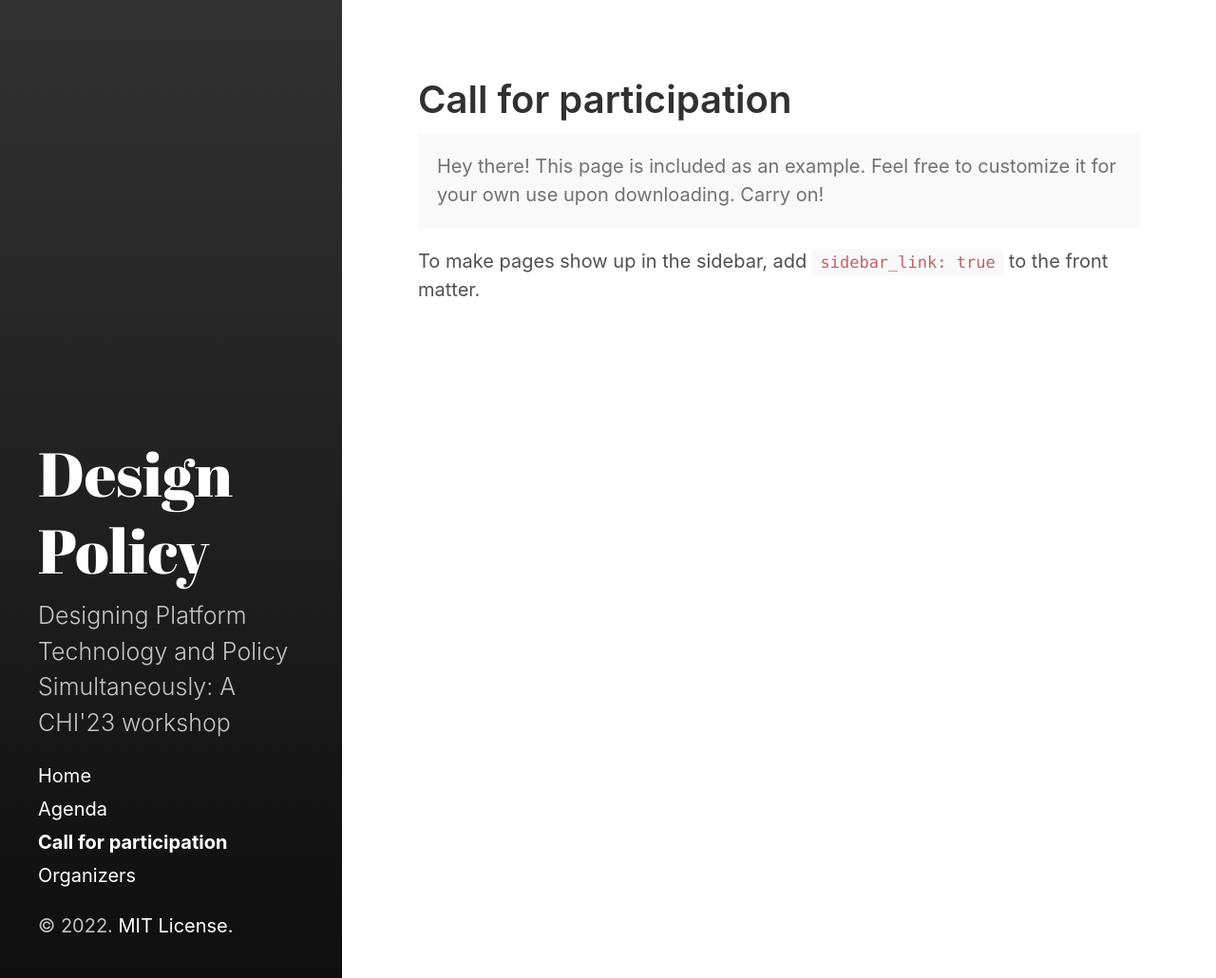
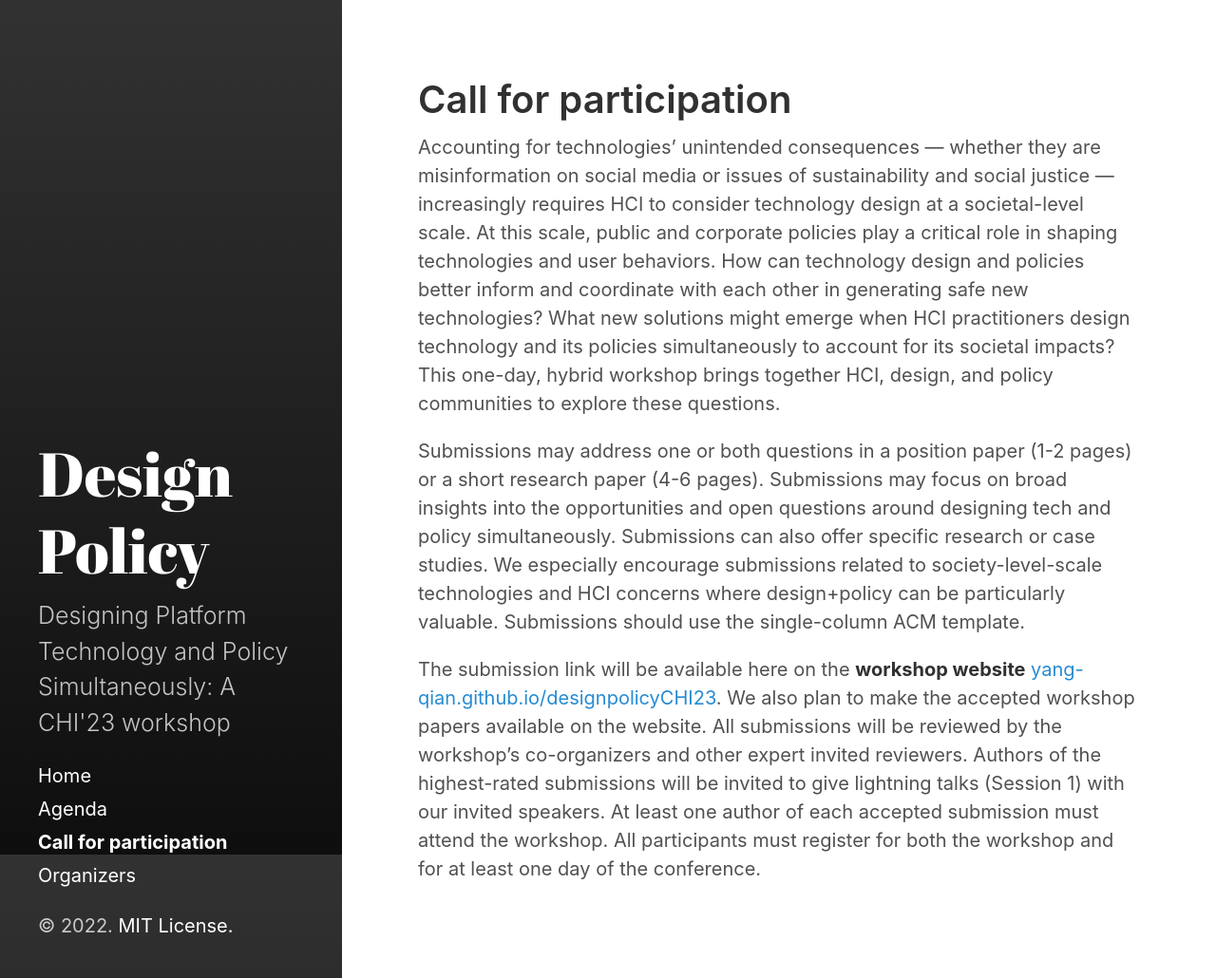
Before and after one commit to yang-qian/designpolicyCHI23, a Jekyll site: the page built from Call for participation.md, in a window 1280 px wide and 1030 px high. Shown: the whole window at 95% size. Built offline with Jekyll 4.4.1, drawn with Linux system fonts in a browser that asks for light colours.

Commit message:
Update Call for participation.md

```diff
--- a/Call for participation.md
+++ b/Call for participation.md
@@ -4,10 +4,16 @@ title: Call for participation
 sidebar_link: true
 ---
 
-<p class="message">
-  Hey there! This page is included as an example. Feel free to customize it
-  for your own use upon downloading. Carry on!
-</p>
+Accounting for technologies' unintended consequences — whether they are misinformation on social media or issues of sustainability and social justice — increasingly requires HCI to consider technology design at a societal-level scale. At this scale, public and corporate policies play a critical role in shaping technologies and user behaviors.
+How can technology design and policies better inform and coordinate with each other in generating safe new technologies?
+What new solutions might emerge when HCI practitioners design technology and its policies simultaneously to account for its societal impacts?
+This one-day, hybrid workshop brings together HCI, design, and policy communities to explore these questions.
 
-To make pages show up in the sidebar, add `sidebar_link: true` to the front
-matter.
+Submissions may address one or both questions in a position paper (1-2 pages) or a short research paper (4-6 pages).
+Submissions may focus on broad insights into the opportunities and open questions around designing tech and policy simultaneously.
+Submissions can also offer specific research or case studies.
+We especially encourage submissions related to society-level-scale technologies and HCI concerns where design+policy can be particularly valuable.
+Submissions should use the single-column ACM template.
+
+The submission link will be available here on the **workshop website** [yang-qian.github.io/designpolicyCHI23](http://yang-qian.github.io/designpolicyCHI23). We also plan to make the accepted workshop papers available on the website.
+All submissions will be reviewed by the workshop’s co-organizers and other expert invited reviewers. Authors of the highest-rated submissions will be invited to give lightning talks (Session 1) with our invited speakers. At least one author of each accepted submission must attend the workshop. All participants must register for both the workshop and for at least one day of the conference.
```
